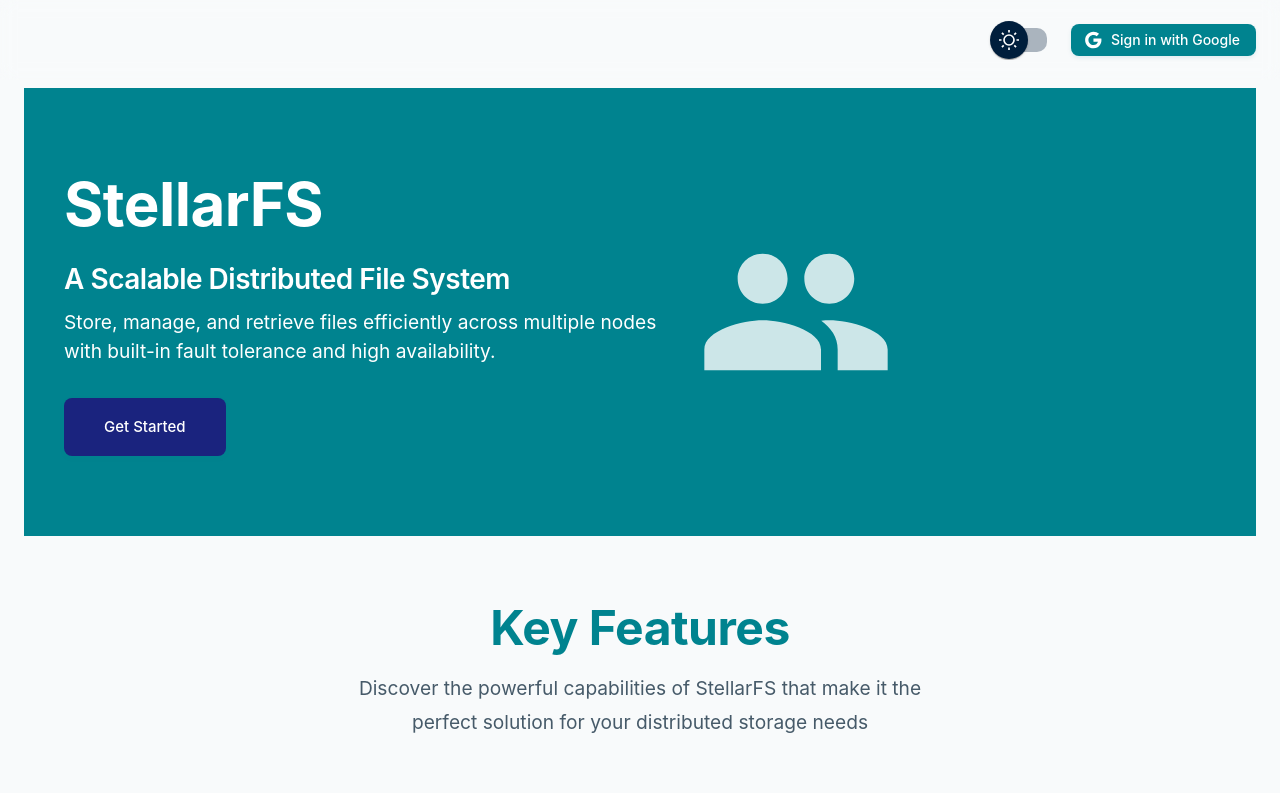
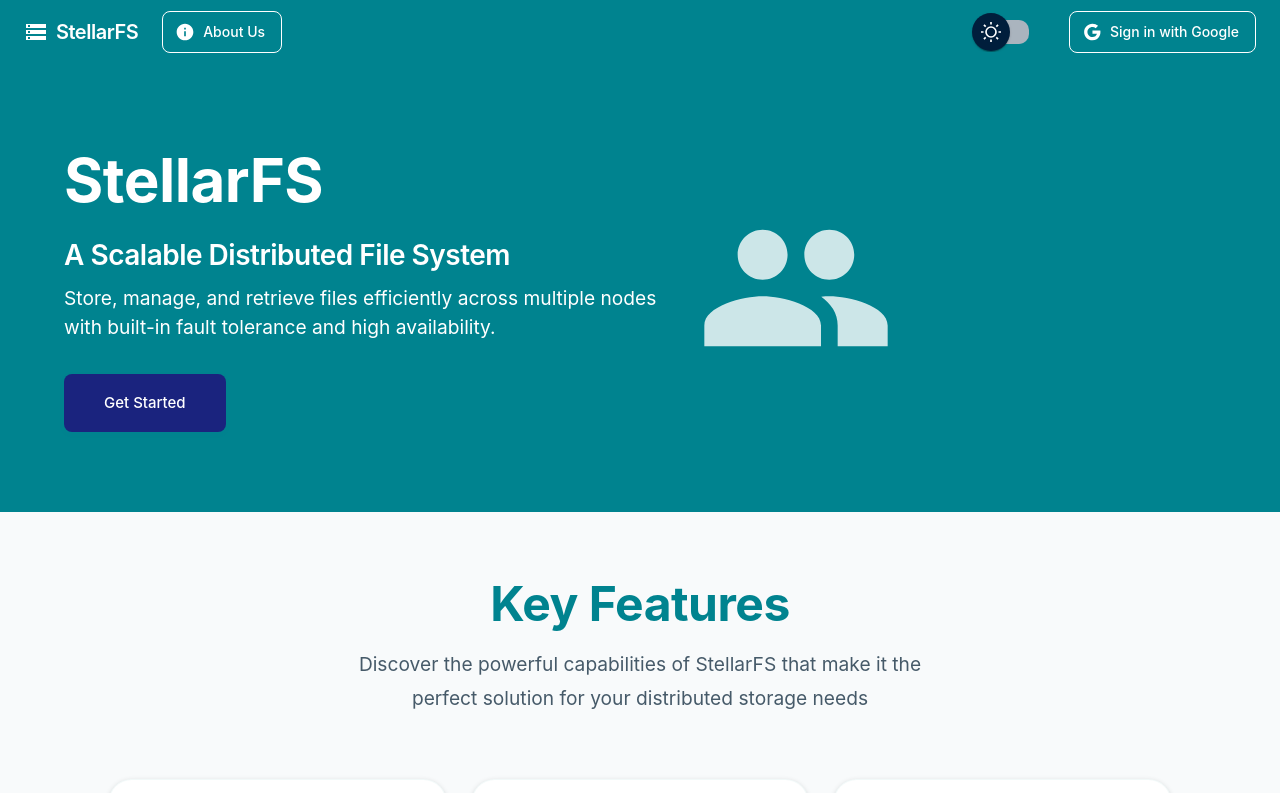
Before and after one commit to akshatdwivedi24/StellarFS, a React (Vite) app in the folder my-app/: page / in a window 1280 px wide. Shown: the top 793 px of the page. Built offline with nearby package versions, Linux system fonts and the light colour scheme; no server answers.

Commit message:
UI Fix: Improved button visibility in AppBar for both light and dark modes

```diff
--- a/my-app/src/App.jsx
+++ b/my-app/src/App.jsx
@@ -12,12 +12,15 @@ import {
   Button,
   Avatar,
   Typography,
-  Container
+  Container,
+  Alert
 } from '@mui/material';
 import {
   DarkMode as DarkModeIcon,
   LightMode as LightModeIcon,
   Google as GoogleIcon,
+  Info as InfoIcon,
+  Storage as StorageIcon,
 } from '@mui/icons-material';
 import Home from './components/Home';
 import Dashboard from './components/Dashboard';
@@ -27,6 +30,7 @@ import NodeMonitoring from './components/NodeMonitoring';
 import UserManagement from './components/UserManagement';
 import SystemOperations from './components/SystemOperations';
 import { BrowserRouter as Router, Routes, Route } from 'react-router-dom';
+import AboutUsDialog from './components/AboutUsDialog';
 
 // Styled Switch component
 const MaterialUISwitch = styled(Switch)(({ theme }) => ({
@@ -81,6 +85,7 @@ function App() {
   const [user, setUser] = useState(null);
   const [error, setError] = useState(null);
   const [currentView, setCurrentView] = useState('dashboard');
+  const [aboutUsOpen, setAboutUsOpen] = useState(false);
 
   useEffect(() => {
     // Test backend connection
@@ -319,34 +324,38 @@ function App() {
   return (
     <ThemeProvider theme={theme}>
       <CssBaseline />
-      <Router>
-        <Routes>
-          <Route path="/" element={
       <Box sx={{ flexGrow: 1 }}>
         <AppBar
           position="static"
-                color="default"
           elevation={0}
           sx={{
-                  backgroundColor: 'transparent',
-                  mb: 0
+            bgcolor: mode === 'light' ? 'primary.main' : 'background.paper',
           }}
         >
-                <Toolbar sx={{
-                  minHeight: '48px',
-                  height: '48px',
-                  display: 'flex',
-                  alignItems: 'center',
-                  justifyContent: 'flex-end',
-                  padding: '0 24px',
-                  marginBottom: '8px',
-                  marginTop: '8px'
-                }}>
-                  <Box sx={{
-                    display: 'flex',
-                    alignItems: 'center',
-                    gap: 2,
-                  }}>
+          <Toolbar>
+            <Box sx={{ display: 'flex', alignItems: 'center', gap: 1, flexGrow: 1 }}>
+              <StorageIcon sx={{ color: 'white' }} />
+              <Typography variant="h6" component="div" sx={{ color: 'white' }}>
+                StellarFS
+              </Typography>
+              <Button
+                variant="outlined"
+                startIcon={<InfoIcon />}
+                onClick={() => setAboutUsOpen(true)}
+                sx={{
+                  ml: 2,
+                  color: 'white',
+                  borderColor: 'white',
+                  '&:hover': {
+                    borderColor: 'rgba(255, 255, 255, 0.8)',
+                    backgroundColor: 'rgba(255, 255, 255, 0.1)',
+                  },
+                }}
+              >
+                About Us
+              </Button>
+            </Box>
+            <Box sx={{ display: 'flex', alignItems: 'center', gap: 2 }}>
               <FormControlLabel
                 control={
                   <MaterialUISwitch
@@ -355,35 +364,38 @@ function App() {
                   />
                 }
                 label=""
-                      sx={{ margin: 0 }}
               />
-                    {user && (
+              {user ? (
+                <Box sx={{ display: 'flex', alignItems: 'center', gap: 2 }}>
+                  <Avatar src={user.picture} alt={user.name} />
                   <Button
                     variant="outlined"
-                        color="primary"
                     onClick={handleLogout}
-                        startIcon={
-                          <Avatar
-                            src={user.picture}
-                            sx={{ width: 28, height: 28 }}
-                          />
-                        }
                     sx={{
-                          height: '40px',
-                          fontSize: '1rem',
-                          padding: '8px 16px'
+                      color: 'white',
+                      borderColor: 'white',
+                      '&:hover': {
+                        borderColor: 'rgba(255, 255, 255, 0.8)',
+                        backgroundColor: 'rgba(255, 255, 255, 0.1)',
+                      },
                     }}
                   >
                     Logout
                   </Button>
-                    )}
-                    {!user && (
+                </Box>
+              ) : (
                 <Button
-                        variant="contained"
-                        color="primary"
+                  variant="outlined"
+                  startIcon={<GoogleIcon />}
                   onClick={handleLogin}
-                        startIcon={<GoogleIcon />}
-                        sx={{ height: '32px' }}
+                  sx={{
+                    color: 'white',
+                    borderColor: 'white',
+                    '&:hover': {
+                      borderColor: 'rgba(255, 255, 255, 0.8)',
+                      backgroundColor: 'rgba(255, 255, 255, 0.1)',
+                    },
+                  }}
                 >
                   Sign in with Google
                 </Button>
@@ -391,34 +403,17 @@ function App() {
             </Box>
           </Toolbar>
         </AppBar>
-              <Box sx={{ p: 3, pt: 1 }}>
+
         {error && (
-                  <Box sx={{
-                    p: 2,
-                    mb: 2,
-                    bgcolor: 'error.main',
-                    color: 'error.contrastText',
-                    borderRadius: 1,
-                    textAlign: 'center'
-                  }}>
-                    {error}
+          <Box sx={{ p: 2 }}>
+            <Alert severity="error">{error}</Alert>
           </Box>
         )}
-                {user ? (
-                  renderView()
-                ) : (
-                  <Home onLogin={handleLogin} />
-                )}
+
+        {user ? renderView() : <Home />}
       </Box>
-            </Box>
-          } />
-          <Route path="/storage" element={<StorageOverview />} />
-          <Route path="/files" element={<FileManagement />} />
-          <Route path="/nodes" element={<NodeMonitoring />} />
-          <Route path="/users" element={<UserManagement />} />
-          <Route path="/system" element={<SystemOperations />} />
-        </Routes>
-      </Router>
+
+      <AboutUsDialog open={aboutUsOpen} onClose={() => setAboutUsOpen(false)} />
     </ThemeProvider>
   );
 }
```
Lines whose indentation alone changed are shown as unchanged.
